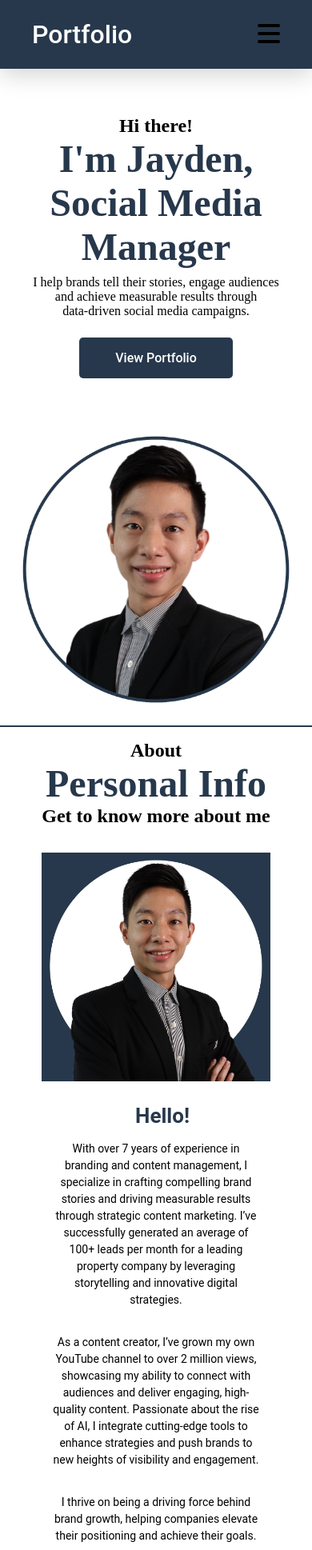
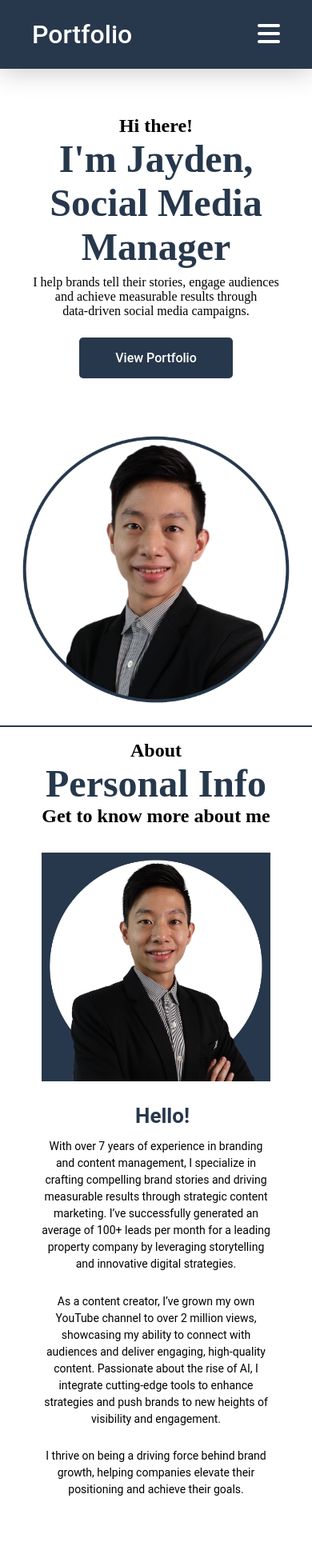
Before and after one commit to JaydenIsHere/JaydenHuangPortfolio, a React (Vite) app: page / in a window 390 px wide. Shown: the top 1938 px of the page at 80% size. Built offline with nearby package versions, Linux system fonts and the light colour scheme.

Commit message:
Update about text and color of menu icon

```diff
--- a/src/components/navbar.css
+++ b/src/components/navbar.css
@@ -52,6 +52,7 @@
   }
 
   .header .menu-icon {
+    color: white;
     font-size: 2rem;
     cursor: pointer;
     display: none;
--- a/src/pages/homepage.css
+++ b/src/pages/homepage.css
@@ -609,7 +609,7 @@
     }
 
     .about .about-content p {
-      padding: 1rem 10px;
+      padding: 0.8rem 0;
       font-size: 14px;
     }
 
@@ -718,7 +718,7 @@
     }
 
     .project-section .projects .project .image {
-      width: 38rem;
+      width: 15rem;
       overflow: hidden;
     }
 
```
